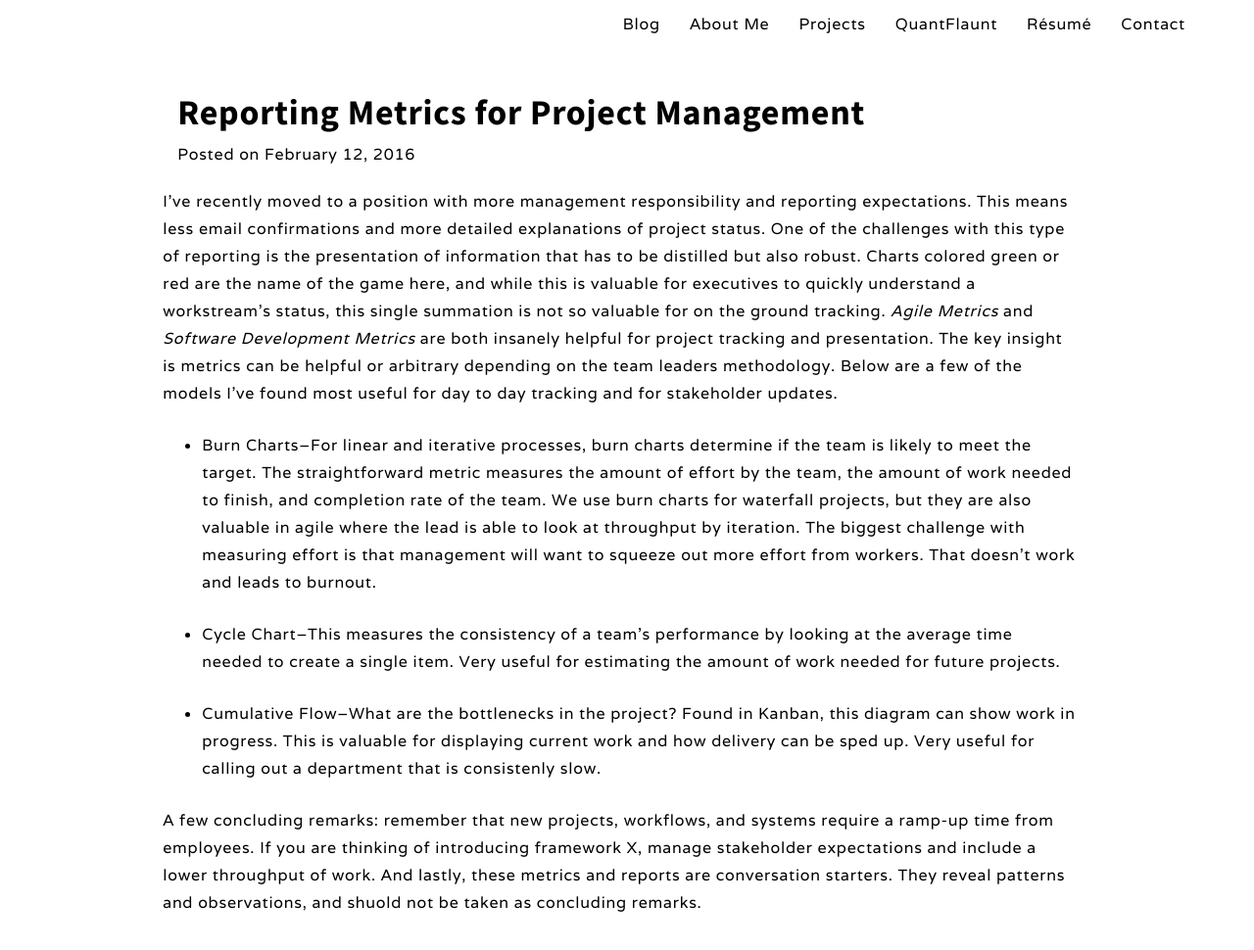
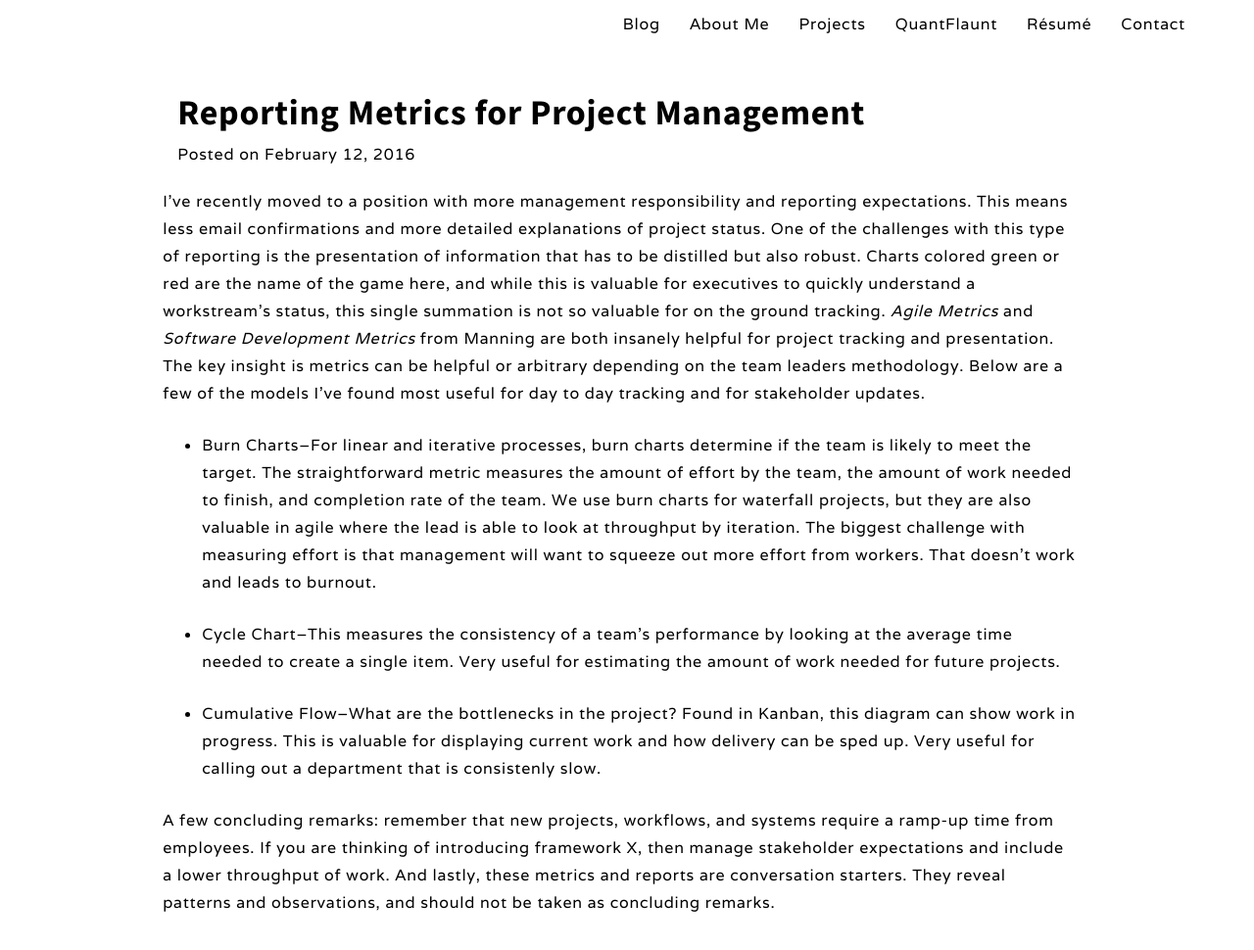
Before and after one commit to janaipakos/janaipakos.github.io, a Jekyll site: the page built from _posts/2016-02-12-reporting-metrics-for-project-management.md, in a window 1280 px wide and 1011 px high. Shown: the top 970 px of the window at 98% size. Built offline with Jekyll 4.4.1, drawn with Linux system fonts in a browser that asks for light colours; nearby versions of some CDN libraries.

Commit message:
Update blog

```diff
--- a/_posts/2016-02-12-reporting-metrics-for-project-management.md
+++ b/_posts/2016-02-12-reporting-metrics-for-project-management.md
@@ -4,7 +4,7 @@ title: Reporting Metrics for Project Management
 date: 2016-02-12
 ---
 
-I've recently moved to a position with more management responsibility and reporting expectations. This means less email confirmations and more detailed explanations of project status. One of the challenges with this type of reporting is the presentation of information that has to be distilled but also robust. Charts colored green or red are the name of the game here, and while this is valuable for executives to quickly understand a workstream's status, this single summation is not so valuable for on the ground tracking. *Agile Metrics* and *Software Development Metrics* are both insanely helpful for project tracking and presentation. The key insight is metrics can be helpful or arbitrary depending on the team leaders methodology. Below are a few of the models I've found most useful for day to day tracking and for stakeholder updates.
+I've recently moved to a position with more management responsibility and reporting expectations. This means less email confirmations and more detailed explanations of project status. One of the challenges with this type of reporting is the presentation of information that has to be distilled but also robust. Charts colored green or red are the name of the game here, and while this is valuable for executives to quickly understand a workstream's status, this single summation is not so valuable for on the ground tracking. *Agile Metrics* and *Software Development Metrics* from Manning are both insanely helpful for project tracking and presentation. The key insight is metrics can be helpful or arbitrary depending on the team leaders methodology. Below are a few of the models I've found most useful for day to day tracking and for stakeholder updates.
 
 
 - Burn Charts–For linear and iterative processes, burn charts determine if the team is likely to meet the target. The straightforward metric measures the amount of effort by the team, the amount of work needed to finish, and completion rate of the team. We use burn charts for waterfall projects, but they are also valuable in agile where the lead is able to look at throughput by iteration. The biggest challenge with measuring effort is that management will want to squeeze out more effort from workers. That doesn't work and leads to burnout.
@@ -16,4 +16,4 @@ I've recently moved to a position with more management responsibility and report
 - Cumulative Flow–What are the bottlenecks in the project? Found in Kanban, this diagram can show work in progress. This is valuable for displaying current work and how delivery can be sped up. Very useful for calling out a department that is consistenly slow.
 
 
-A few concluding remarks: remember that new projects, workflows, and systems require a ramp-up time from employees. If you are thinking of introducing framework X, manage stakeholder expectations and include a lower throughput of work. And lastly, these metrics and reports are conversation starters. They reveal patterns and observations, and shuold not be taken as concluding remarks.
+A few concluding remarks: remember that new projects, workflows, and systems require a ramp-up time from employees. If you are thinking of introducing framework X, then manage stakeholder expectations and include a lower throughput of work. And lastly, these metrics and reports are conversation starters. They reveal patterns and observations, and should not be taken as concluding remarks.
```
